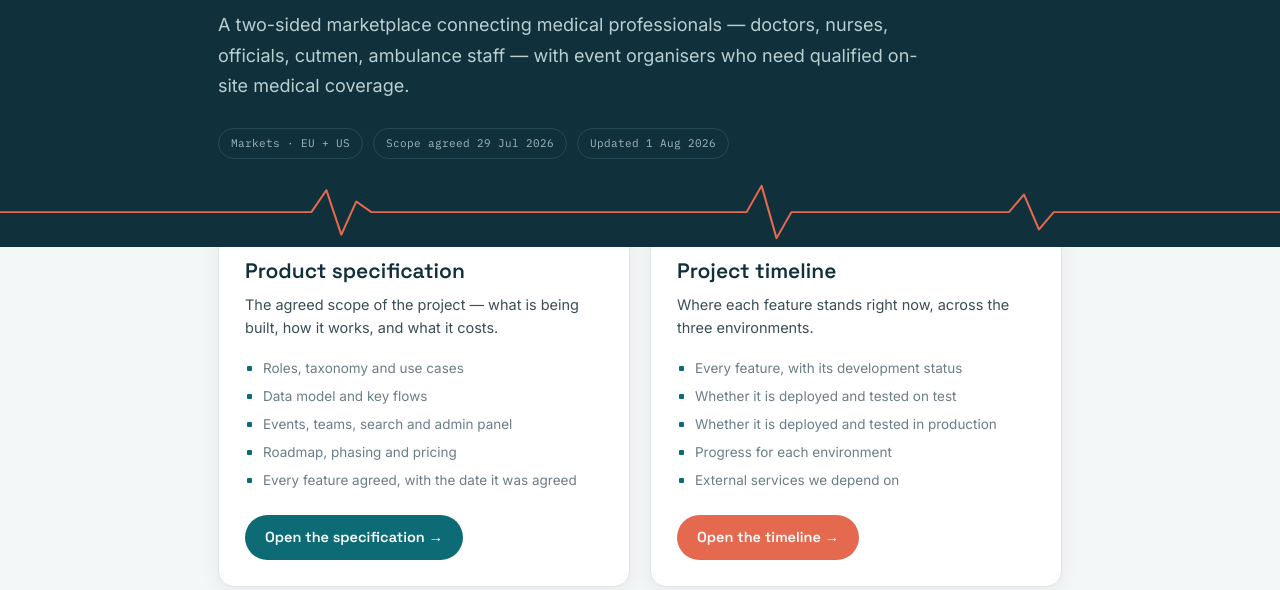
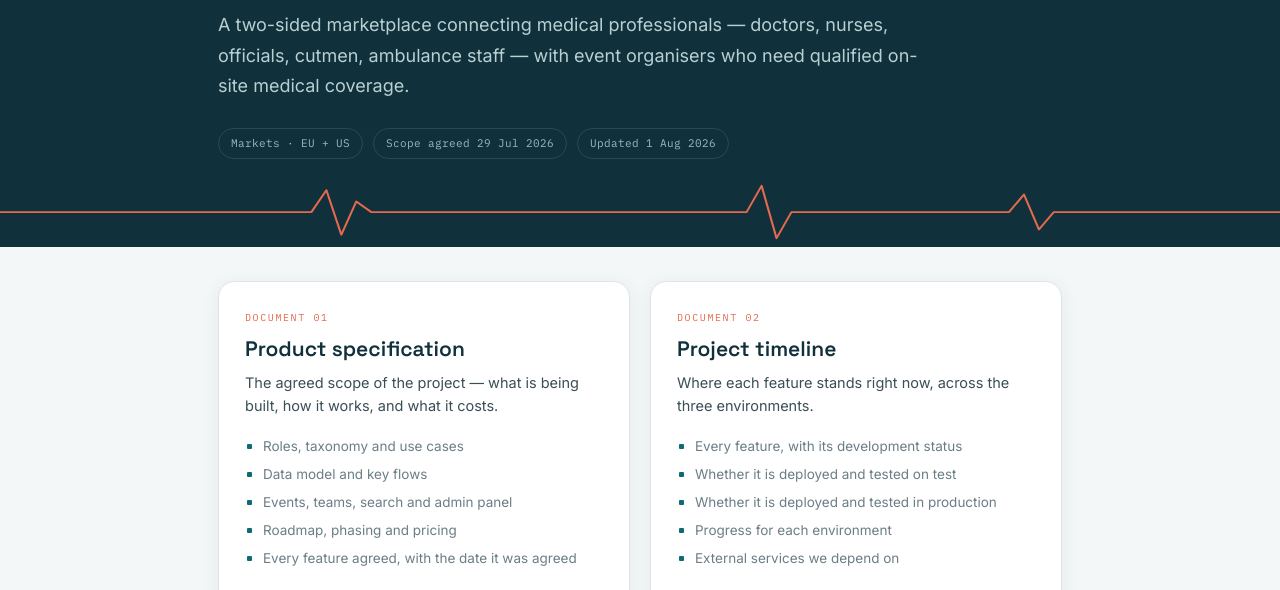
Before and after one commit to alislayman/medevent, a plain HTML site: page index.html in a window 1280 px wide. Shown: the part 172-762 px from the top of the page. Drawn offline with Linux system fonts and the light colour scheme.

Commit message:
Fix progress panel painting behind the hero
.hero is position:relative, so its dark background paints in the
positioned layer - above main, which was static and pulled up into the
hero by a negative margin. The panel's rounded top and its headings were
hidden behind the band.

Removed the overlap entirely on both pages and gave main its own stacking
context, so the panel sits below the hero with clean spacing and the ECG
line stays visible. index.html had the same latent bug on its cards.

```diff
--- a/index.html
+++ b/index.html
@@ -33,7 +33,7 @@ h1{font-family:var(--display);font-weight:700;font-size:clamp(32px,6vw,52px);lin
 @keyframes draw{to{stroke-dashoffset:0}}
 
 .wrap{max-width:940px;margin:0 auto;padding:0 clamp(20px,5vw,48px);width:100%}
-main{flex:1 0 auto;margin-top:-44px}
+main{flex:1 0 auto;position:relative;z-index:1;padding-top:34px}
 .cards{display:grid;grid-template-columns:repeat(auto-fit,minmax(300px,1fr));gap:20px;list-style:none;margin:0 0 40px;padding:0}
 .cards li{margin:0}
 .card{display:flex;flex-direction:column;height:100%;background:var(--surface);border:1px solid var(--line);border-radius:16px;padding:28px 26px 26px;
```
Also changed, not shown: timeline.html (+1 -1 lines), 1 other file.
